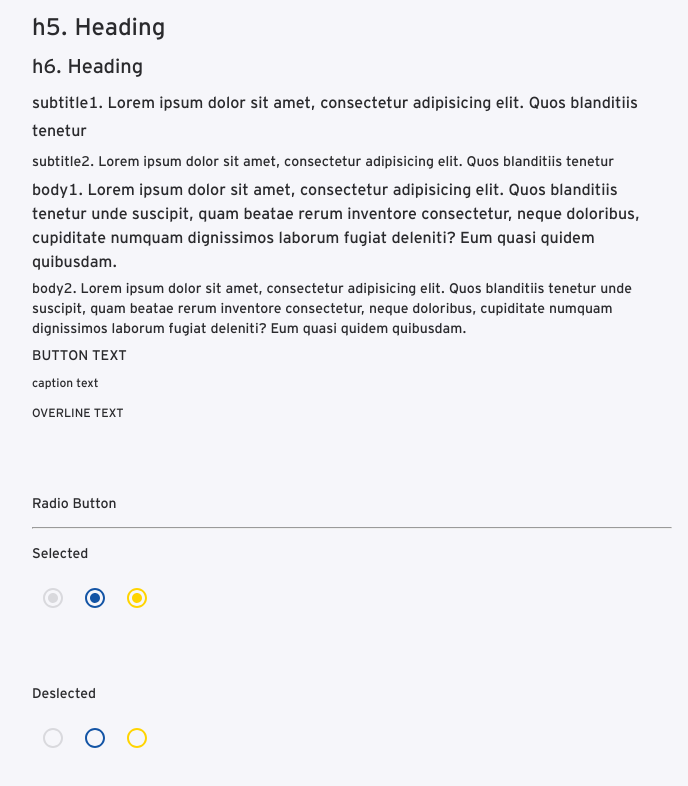
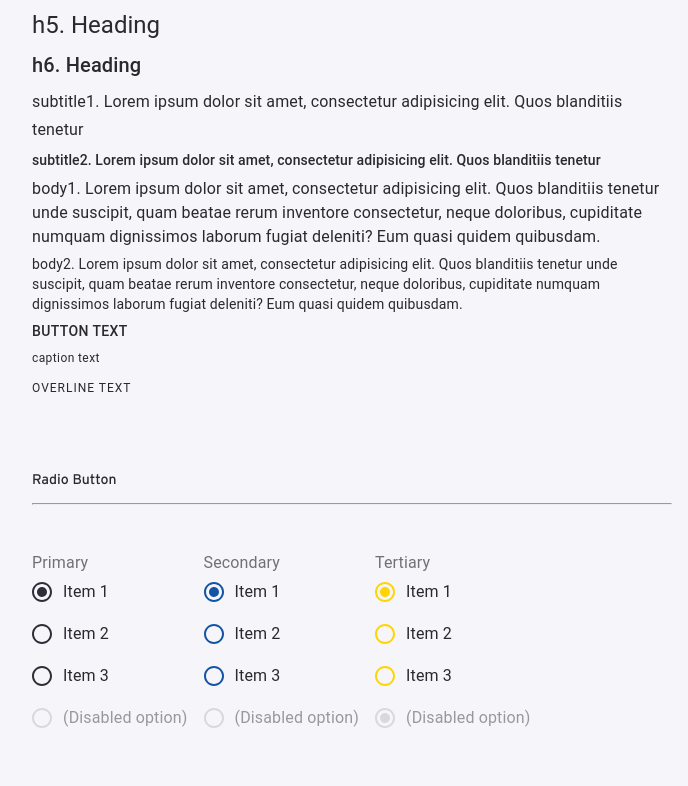
Before and after one commit to EYLatamSouth/beyondstyle, a React app in the folder example/: page / in a window 1280 px wide. Shown: the part 2597-3383 px from the top of the page, without its empty margins (32-720 px from the left). After the commit the page ends 3336 px from the top, so only its background shows below. Built offline with nearby package versions, Linux system fonts and the light colour scheme.

Commit message:
feat: inclui regra para color default, define Prop Types, importa RadioGroup e FormControl para estruturar radio buttons na demo em App.js

```diff
--- a/example/src/App.js
+++ b/example/src/App.js
@@ -2,14 +2,24 @@ import React, { Fragment } from 'react';
 import { IconButton, Fab, Button, Text, RadioButton } from 'beyondstyle';
 import DeleteIcon from '@material-ui/icons/Delete';
 import VisibilityIcon from '@material-ui/icons/Visibility';
+import RadioGroup from '@material-ui/core/RadioGroup';
+import FormControlLabel from '@material-ui/core/FormControlLabel';
+import FormControl from '@material-ui/core/FormControl';
+import FormLabel from '@material-ui/core/FormLabel';
 
 const App = () => {
   const containerStyles = {
     margin: 50,
     width: '50%',
     marginTop: '5%',
-    marginLeft: '5%',
+    marginLeft: '5%'
     // backgroundColor: '#2e2e38'
+  };
+
+  const [value, setValue] = React.useState('item1');
+
+  const handleChange = (event) => {
+    setValue(event.target.value);
   };
 
   return (
@@ -424,32 +434,106 @@ const App = () => {
         </Text>
       </div>
       <div style={containerStyles}>
-        <div>
-          <p>Radio Button</p>
-        </div>
+        <p>Radio Button</p>
         <hr />
-        <p>Selected</p>
-        <RadioButton color="primary" disabled="true" checked="true">
-          RadioButton
-        </RadioButton>
-        <RadioButton color="secondary" checked="true">
-          RadioButton
-        </RadioButton>
-        <RadioButton color="tertiary" checked="true">
-          RadioButton
-        </RadioButton>
       </div>
-      <div style={containerStyles}>
-      <p>Deslected</p>
-        <RadioButton color="primary" disabled="true">
-          RadioButton
-        </RadioButton>
-        <RadioButton color="secondary" >
-          RadioButton
-        </RadioButton>
-        <RadioButton color="tertiary" >
-          RadioButton
-        </RadioButton>
+      <div style={{ width: '70%', marginLeft: '5%' }}>
+        <FormControl component='fieldset'>
+          <FormLabel component='legend'>Primary</FormLabel>
+          <RadioGroup
+            aria-label='radio buttons'
+            name='radio2'
+            value={value}
+            onChange={handleChange}
+          >
+            <FormControlLabel
+              value='item1'
+              control={<RadioButton color='primary' />}
+              label='Item 1'
+            />
+            <FormControlLabel
+              value='item2'
+              control={<RadioButton color='primary' />}
+              label='Item 2'
+            />
+            <FormControlLabel
+              value='item3'
+              control={<RadioButton color='primary' />}
+              label='Item 3'
+            />
+            <FormControlLabel
+              value='disabled'
+              disabled
+              control={<RadioButton color='primary' />}
+              label='(Disabled option)'
+            />
+          </RadioGroup>
+        </FormControl>
+
+        <FormControl component='fieldset'>
+          <FormLabel component='legend'>Secondary</FormLabel>
+          <RadioGroup
+            aria-label='radio buttons'
+            name='radio2'
+            value={value}
+            onChange={handleChange}
+          >
+            <FormControlLabel
+              value='item1'
+              control={<RadioButton color='secondary' />}
+              label='Item 1'
+            />
+            <FormControlLabel
+              value='item2'
+              control={<RadioButton color='secondary' />}
+              label='Item 2'
+            />
+            <FormControlLabel
+              value='item3'
+              control={<RadioButton color='secondary' />}
+              label='Item 3'
+            />
+            <FormControlLabel
+              value='disabled'
+              disabled
+              control={<RadioButton color='secondary' />}
+              label='(Disabled option)'
+            />
+          </RadioGroup>
+        </FormControl>
+
+        <FormControl component='fieldset'>
+          <FormLabel component='legend'>Tertiary</FormLabel>
+          <RadioGroup
+            aria-label='radio buttons'
+            name='radio2'
+            value={value}
+            onChange={handleChange}
+          >
+            <FormControlLabel
+              value='item1'
+              control={<RadioButton color='tertiary' />}
+              label='Item 1'
+            />
+            <FormControlLabel
+              value='item2'
+              control={<RadioButton color='tertiary' />}
+              label='Item 2'
+            />
+            <FormControlLabel
+              value='item3'
+              control={<RadioButton color='tertiary' />}
+              label='Item 3'
+            />
+            <FormControlLabel
+              value='disabled'
+              disabled
+              checked
+              control={<RadioButton color='tertiary' />}
+              label='(Disabled option)'
+            />
+          </RadioGroup>
+        </FormControl>
       </div>
     </Fragment>
   );
--- a/src/lib/RadioButton/index.js
+++ b/src/lib/RadioButton/index.js
@@ -1,20 +1,25 @@
-import React, { Fragment, useState } from 'react';
+import React from 'react';
 import PropTypes from 'prop-types';
 import { Radio as MuiRadio } from '@material-ui/core';
-import { makeStyles, fade } from '@material-ui/core/styles';
-import { green } from '@material-ui/core/colors';
+import { makeStyles } from '@material-ui/core/styles';
 import Layout from '../layout';
 
 const useStyles = makeStyles((theme) => ({
   root: (props) => ({
-    color: theme.palette[props.style].main,
+    color: theme.palette[props.style]
+      ? theme.palette[props.style].main
+      : theme.palette.grey[300],
     '&:hover': {
-      color: `${theme.palette[props.style].dark} !important`
+      color: theme.palette[props.style]
+        ? `${theme.palette[props.style].dark} !important`
+        : theme.palette.grey[300]
     },
     '&.MuiIconButton-colorSecondary': {
-      color: theme.palette[props.style].main
+      color: theme.palette[props.style]
+        ? theme.palette[props.style].main
+        : theme.palette.grey[300]
     },
-    '&.MuiIconButton-colorSecondary.Mui-disabled': {
+    '&.Mui-disabled': {
       color: theme.palette.action.disabledBackground
     }
   })
@@ -23,19 +28,29 @@ const useStyles = makeStyles((theme) => ({
 const RadioButton = (props) => {
   const classes = useStyles({ style: props.color });
   return (
-    <Fragment>
-      <MuiRadio
-        classes={{ ...classes }}
-        disabled={props.disabled}
-        checked={props.checked}
-      />
-    </Fragment>
+    <MuiRadio
+      {...props}
+      classes={{ ...classes }}
+      color={
+        props.color == 'primary' || props.color == 'secondary'
+          ? props.color
+          : 'default'
+      }
+    />
   );
 };
 
-RadioButton.propTypes = {};
+RadioButton.propTypes = {
+  checked: PropTypes.bool,
+  classes: PropTypes.object,
+  color: PropTypes.oneOf(['primary', 'secondary', 'tertiary'])
+};
 
-RadioButton.defaultProps = {};
+RadioButton.defaultProps = {
+  color: 'default',
+  disabled: false,
+  ariaLabel: ''
+};
 
 export default (props) => (
   <Layout>
```
